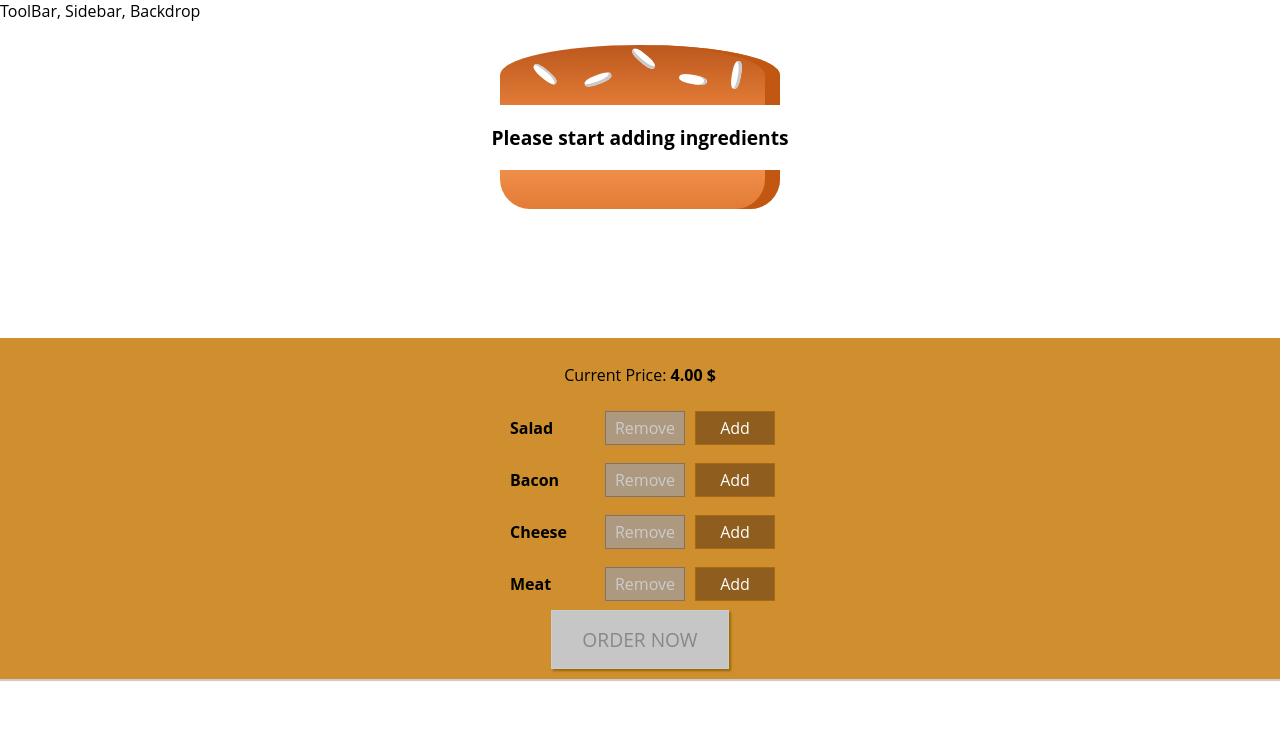
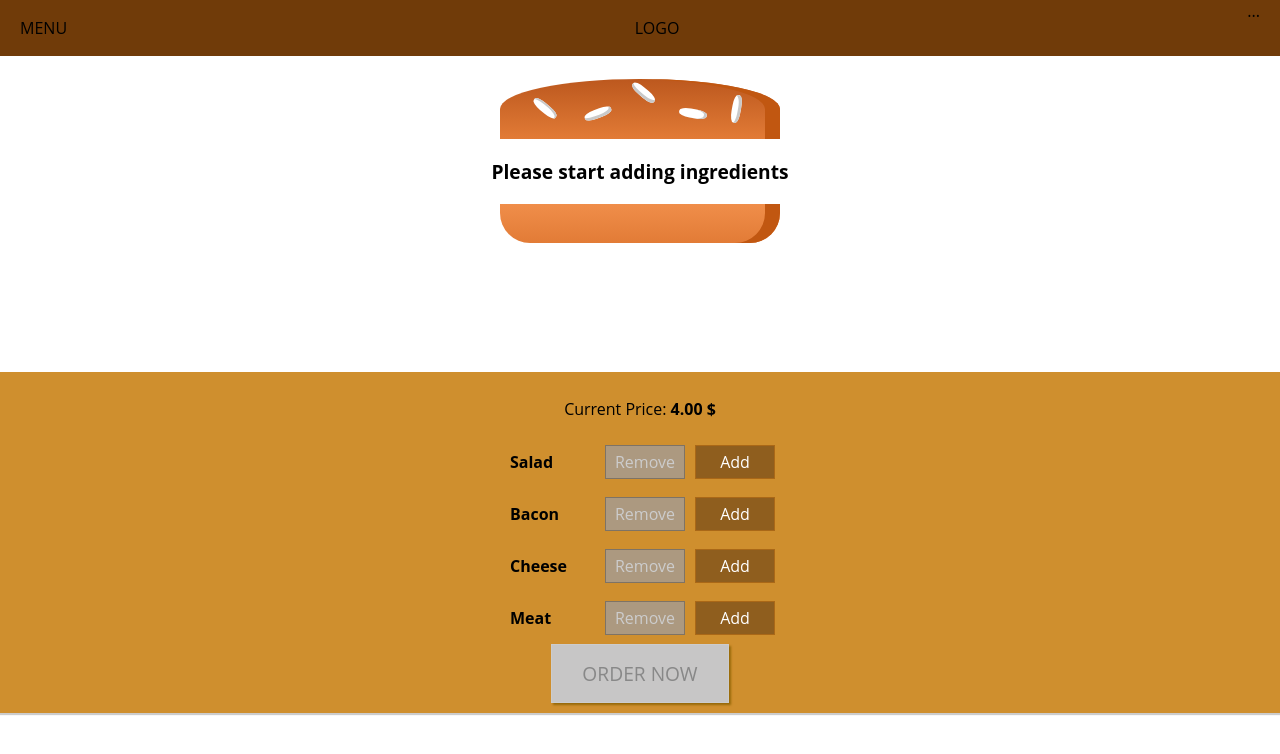
Before and after one commit to aniketstiwari/burger_application, a React (Create React App) app: page / in a window 1280 px wide. Shown: the top 754 px of the page. Built offline with nearby package versions, Linux system fonts and the light colour scheme; the HTML template or start-up script is replaced by a standard one.

Commit message:
[143] Adding a Toolbar

```diff
--- a/src/components/Layout/Layout.js
+++ b/src/components/Layout/Layout.js
@@ -1,10 +1,11 @@
 import React from 'react';
 import Aux from '../../hoc/Aux';
 import classes from './Layout.module.css';
+import ToolBar from '../Navigation/Toolbar/Toolbar';
 
 const Layout = (props) => (
     <Aux>
-        <div>ToolBar, Sidebar, Backdrop</div>
+        <ToolBar/>
         <main className={classes.Content}>
             {props.children}
         </main>
--- a/src/components/Layout/Layout.module.css
+++ b/src/components/Layout/Layout.module.css
@@ -1,3 +1,3 @@
 .Content {
-    margin-top: 16px;
+    margin-top: 72px;
 }
--- /dev/null
+++ b/src/components/Navigation/Toolbar/Toolbar.js
@@ -0,0 +1,14 @@
+import React from 'react';
+import classes from './Toolbar.module.css';
+
+const Toolbar = (props) => (
+    <header className={classes.Toolbar}>
+        <div>MENU</div>
+        <div>LOGO</div>
+        <nav>
+            ...
+        </nav>
+    </header>
+);
+
+export default Toolbar;
--- /dev/null
+++ b/src/components/Navigation/Toolbar/Toolbar.module.css
@@ -0,0 +1,18 @@
+.Toolbar {
+    height: 56px;
+    width: 100%;
+    position: fixed;
+    top: 0;
+    left: 0;
+    background-color: #703B09;
+    display: flex;
+    justify-content: space-between;
+    align-items: center;
+    padding: 0 20px;
+    box-sizing: border-box;
+    z-index: 90;
+}
+
+.Toolbar nav {
+    height: 100%;
+}
```
